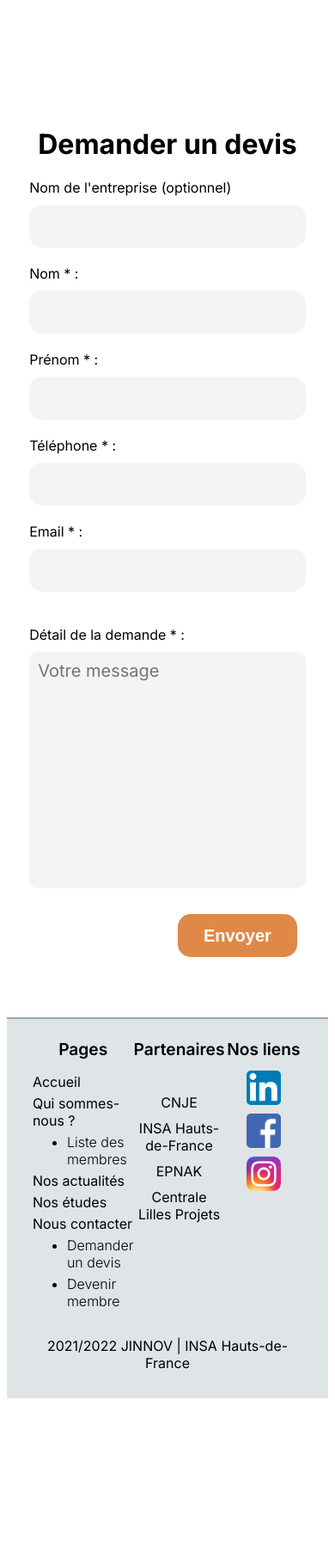
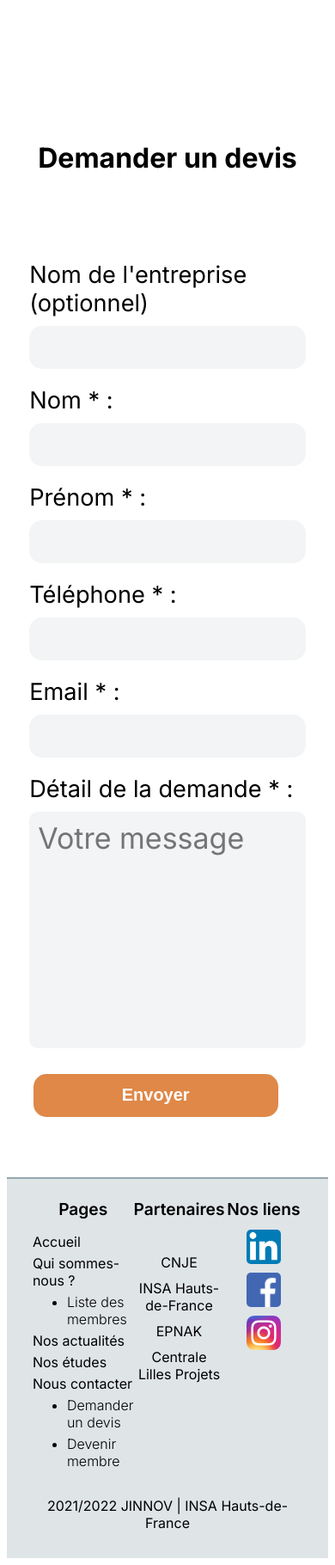
Before and after one commit to LOSS98/JINNOV, a Flask app: page /contact in a window 390 px wide; the page is wider, and only the part inside the window is pictured. Shown: the part 1372-3192 px from the top of that part at 86% size. Before the commit the page ends 2998 px from the top of that part, so only its background shows below. Run offline with Flask 2, Linux system fonts and the light colour scheme; parts of the project's set-up code (start-up, migrations or seed data) failed here and were passed over.

Commit message:
first mobile version

```diff
--- a/static/css/contact.css
+++ b/static/css/contact.css
@@ -103,7 +103,6 @@ a {
   margin-left: 5px;
   border-radius: 50px;
   background: #df8848;
-  text-decoration: none;
   color: white;
   font-size: 1.3rem;
   font-weight: 700;
@@ -183,6 +182,17 @@ main>h1 {
   margin-bottom: 20px;
 }
 
+
+
+
+/*
+*   CSS FORMULAIRE DEVIS
+*/
+
+#devis>h1 {
+  margin-bottom: 100px;
+}
+
 #formulaire {
   margin-left: 15%;
   margin-right: 15%;
@@ -205,15 +215,14 @@ main>h1 {
   /* Opera/IE 8+ */
 }
 
-#formulaire form>label {
+#formulaire form label {
   display: block;
   margin-left: auto;
   margin-right: auto;
   width: 80%;
-  font-size: 100%;
 }
 
-#formulaire form>label>input {
+#formulaire form label>input {
   display: block;
   margin-left: auto;
   margin-right: auto;
@@ -324,12 +315,8 @@ screen and (max-width : 750px) and (orientation : landscape) {
     margin-right: 7%;
   }
 
-  #formulaire form>label {
+  #formulaire form label {
     width: 100%;
-  }
-
-  form #button {
-    margin-right: 10px;
   }
 
   #formulaire form>div {
@@ -411,3 +382,17 @@ screen and (max-width : 750px) and (min-height : 1000px) {
     margin-right: 3%;
   }
 }
+
+@media screen and (orientation: portrait),
+screen and (max-width: 750px) and (orientation: landscape) {
+
+  .rounded-button {
+    font-size: 1.7rem;
+    width: 285px;
+  }
+
+  form label {
+    font-size: 1.7rem;
+  }
+
+}
--- a/templates/contact.html
+++ b/templates/contact.html
@@ -78,7 +78,7 @@
           <label id="Textarea">Détail de la demande * :
               <textarea name="contenu" id="contenu" cols="30" rows="10" number ='500000' form = 'mail_form_devis' placeholder="Votre message"></textarea>
           </label>
-          <input type="submit" value="Envoyer" id="button">
+          <input type="submit" value="Envoyer" id="button" class="rounded-button">
       </form>
   </div>
 </div>
```
Also changed, not shown: other parts of static/css/contact.css (+1 -35 lines).
